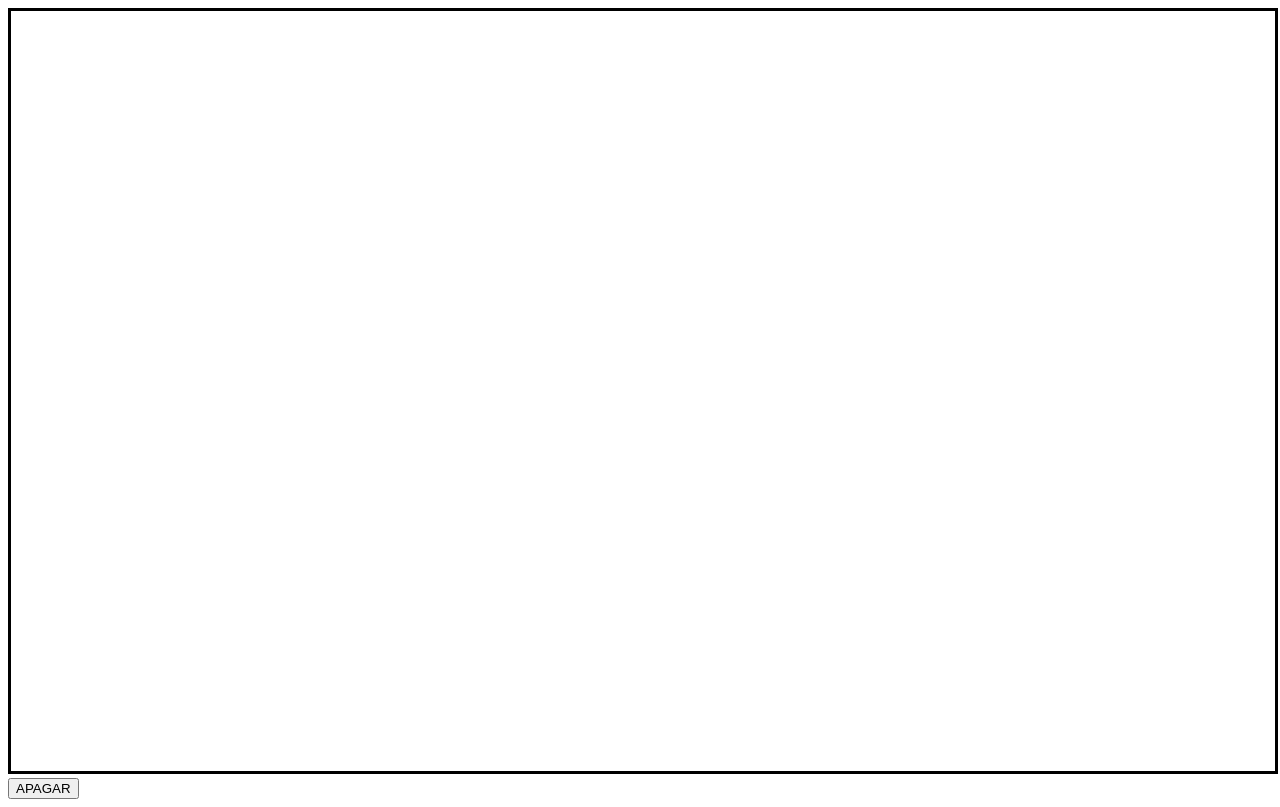
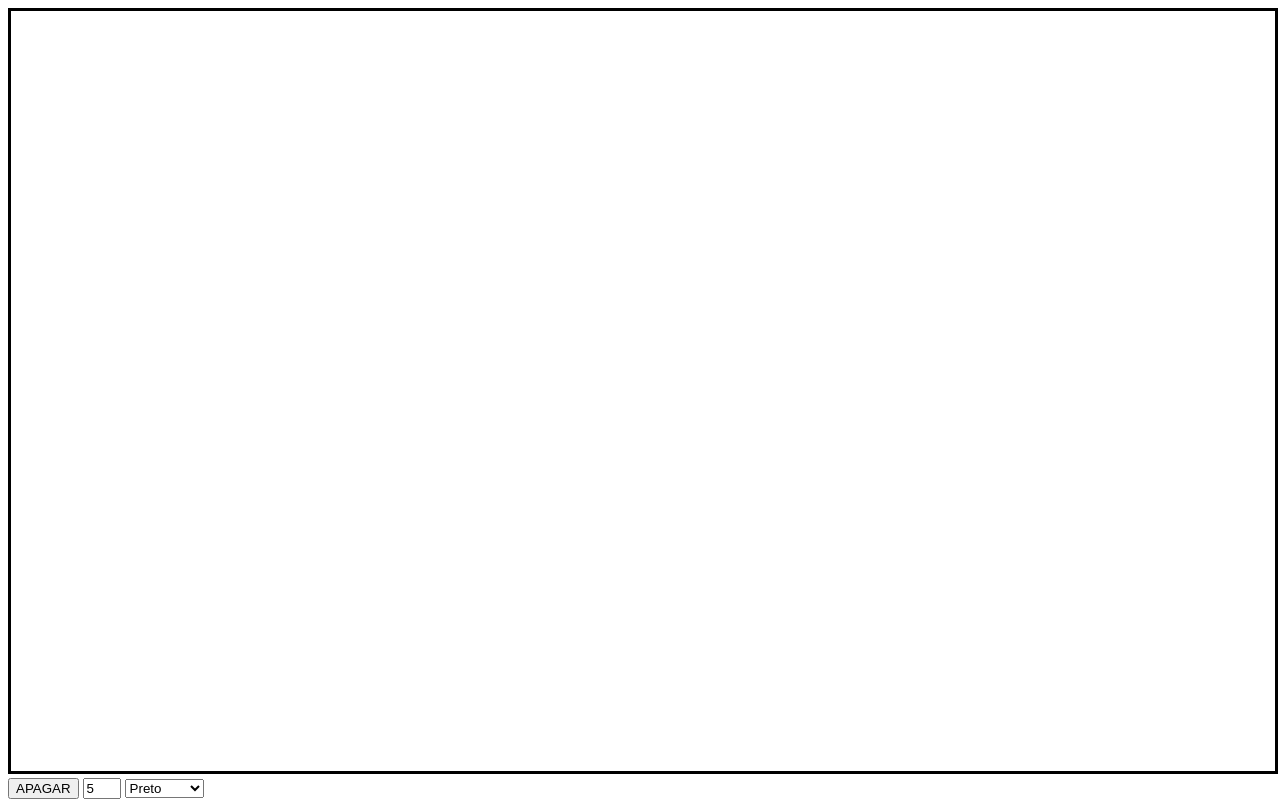
Before and after one commit to Gabriel-SSantos/Tela-de-Desenho, a plain HTML site: page index.html in a window 1280 px wide. Drawn offline with Linux system fonts and the light colour scheme.

Commit message:
Update index.html

```diff
--- a/index.html
+++ b/index.html
@@ -9,6 +9,19 @@
 <body>
     <canvas id="canvas" style="border: solid;"></canvas>
     <button onclick="apagarTela()">APAGAR</button>
+    <input type="number" name="Espessura" id="TamanhodaLinha" value="5" style="width: 30px;">
+    <select name="Cores" id="Cor">
+        <option value="black">Preto</option>
+        <option value="red">Vermelho</option>
+        <option value="brown">Marrom</option>
+        <option value="yellow">Amarelo</option>
+        <option value="orange">Laranja</option>
+        <option value="green">verde</option>
+        <option value="pink">Rosa</option>
+        <option value="gray">Cinza</option>
+        <option value="blue">Azul</option>
+        <option value="white">Branco</option>
+    </select>
     <script src="teladedesenho.js"></script>
 </body>
 </html>
```
